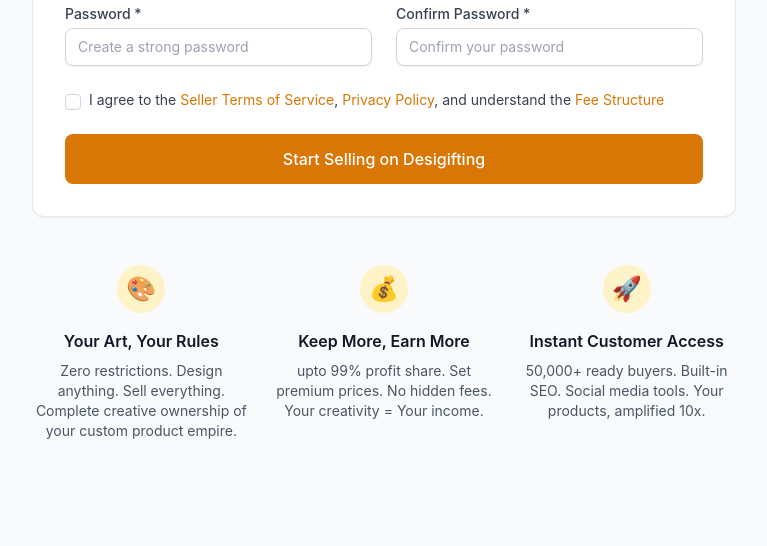
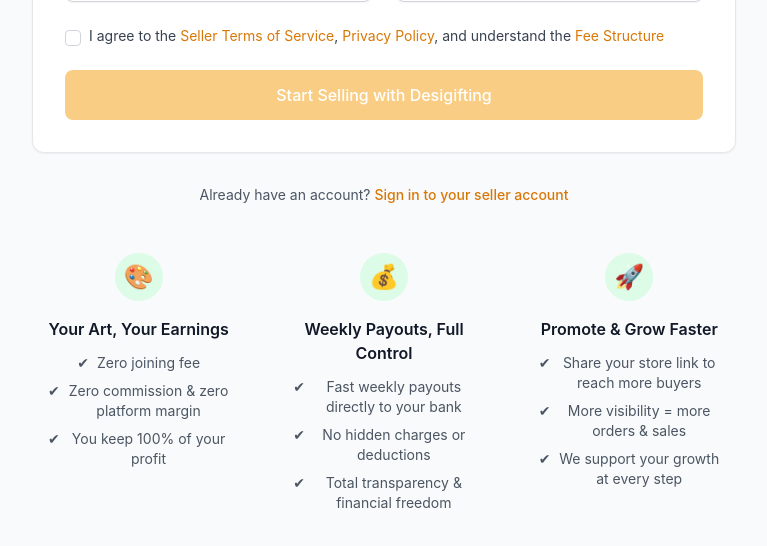
Before and after one commit to shivjiansh/desigiftingstore, a Next.js app: page /seller/auth/register in a window 1280 px wide. Shown: the part 1006-1552 px from the top of the page, without its empty margins (256-1023 px from the left). Before the commit the page ends 1495 px from the top, so only its background shows below. Built offline with nearby package versions, Linux system fonts and the light colour scheme; no server answers.

Commit message:
optimised cloudinary_req registersellerhrtk

```diff
--- a/src/components/ProductCard.js
+++ b/src/components/ProductCard.js
@@ -5,9 +5,12 @@
   CheckCircleIcon,
   ExclamationTriangleIcon,
 } from "@heroicons/react/24/solid";
+import cloudinaryLoader from "../lib/cloudinaryLoader";
 
 export default function ProductCard({ product, className = "" }) {
   const router = useRouter();
+  const cardRef = useRef(null);
+  const [inView, setInView] = useState(false);
   const [idx, setIdx] = useState(0);
   const sliderRef = useRef(null);
   const touchStartX = useRef(null);
@@ -74,24 +77,59 @@
       : null;
 
   // ---------------------------------------
-  // AUTO PLAY SLIDER (ONLY IF MULTIPLE IMAGES)
+  // INTERSECTION OBSERVER (Visibility Detection)
   // ---------------------------------------
   useEffect(() => {
-    if (images.length <= 1) return;
+    const el = cardRef.current;
+    if (!el) return;
 
+    const io = new IntersectionObserver(
+      ([entry]) => {
+        // Card is considered "in view" if at least 50% is visible
+        setInView(entry.isIntersecting && entry.intersectionRatio >= 0.5);
+      },
+      { root: null, rootMargin: "0px", threshold: [0, 0.5, 1] }
+    );
+
+    io.observe(el);
+    return () => io.disconnect();
+  }, []);
+
+  // ---------------------------------------
+  // AUTO PLAY SLIDER (Only when in view & multiple images)
+  // ---------------------------------------
+  useEffect(() => {
+    // Stop autoplay if card is off-screen or only one image
+    if (!inView || images.length <= 1) {
+      if (autoPlayRef.current) {
+        clearInterval(autoPlayRef.current);
+        autoPlayRef.current = null;
+      }
+      return;
+    }
+
+    // Start autoplay when card is visible
     autoPlayRef.current = setInterval(() => {
       setIdx((prev) => (prev + 1) % images.length);
     }, 3000);
 
-    return () => clearInterval(autoPlayRef.current);
-  }, [images.length]);
+    return () => {
+      if (autoPlayRef.current) {
+        clearInterval(autoPlayRef.current);
+        autoPlayRef.current = null;
+      }
+    };
+  }, [inView, images.length]);
 
   // ---------------------------------------
   // SWIPE HANDLING
   // ---------------------------------------
   const onTouchStart = (e) => {
     touchStartX.current = e.touches[0].clientX;
+    if (autoPlayRef.current) {
       clearInterval(autoPlayRef.current);
+      autoPlayRef.current = null;
+    }
   };
 
   const onTouchEnd = (e) => {
@@ -109,7 +147,8 @@
 
     touchStartX.current = null;
 
-    if (images.length > 1) {
+    // Resume autoplay only if card is still in view and has multiple images
+    if (inView && images.length > 1 && !autoPlayRef.current) {
       autoPlayRef.current = setInterval(() => {
         setIdx((prev) => (prev + 1) % images.length);
       }, 3000);
@@ -123,6 +162,7 @@
   // ---------------------------------------
   return (
     <div
+      ref={cardRef}
       className={`flex flex-col bg-white rounded-xl shadow-md hover:shadow-lg transition shadow-sm overflow-hidden ${className}`}
     >
       {/* IMAGE SLIDER */}
@@ -133,14 +173,18 @@
         onTouchStart={onTouchStart}
         onTouchEnd={onTouchEnd}
       >
+        {/* Only render Image when card is in view */}
+        {inView && (
           <Image
+            loader={cloudinaryLoader}
             src={images[idx].url}
             alt={product.name}
             fill
-          loading="lazy" // default for non-priority
+            loading="lazy"
             decoding="async"
             sizes="(max-width:640px) 50vw, (max-width:1024px) 33vw, (max-width:1280px) 25vw, 20vw"
           />
+        )}
 
         {/* DOTS */}
         {images.length > 1 && (
--- /dev/null
+++ b/src/lib/cloudinaryLoader.js
@@ -0,0 +1,22 @@
+// lib/cloudinaryLoader.js
+function cloudinaryLoader({ src, width, quality }) {
+  if (!src) throw new Error("cloudinaryLoader: missing src");
+
+  // Allow either a full Cloudinary URL or a public ID with version (v123/...)
+  // 1) Strip host+delivery prefix if a full URL was passed
+  let publicId = src
+    .replace(/^https?:\/\/res\.cloudinary\.com\/[^/]+\/image\/upload\/?/, "")
+    .replace(/^\/+/, ""); // remove leading slash
+
+  // Optional: ensure you’re passing a versioned public ID (helps immutable caching)
+  // e.g., 'v1757511389/desigifting/products/uwjutl13bt4aczaw5f20.jpg'
+
+  const q = typeof quality === "number" ? quality : "auto";
+
+  // Build the Cloudinary delivery URL with transforms
+  return `https://res.cloudinary.com/dxs7yunib/image/upload/f_auto,q_${q},dpr_auto,c_fill,g_auto,w_${width}/${encodeURI(
+    publicId
+  )}`;
+}
+
+module.exports = cloudinaryLoader;
--- a/src/pages/seller/auth/register.js
+++ b/src/pages/seller/auth/register.js
@@ -73,6 +73,8 @@
       setErrors((prev) => ({ ...prev, [field]: null }));
     }
   };
+  const canSubmit = formData.agreeToTerms && !isLoading;
+
 
   const validateFormData = () => {
     const newErrors = {};
@@ -409,22 +411,12 @@
             </div>
 
             <h2 className="text-3xl font-bold text-gray-900 mb-4">
-              Your Art. Your Business. Your Success.
+              Sell More. Keep 100%.
             </h2>
             <p className="text-lg text-gray-600 max-w-2xl mx-auto">
-              Transform your creative talents into a thriving income stream with
-              India's fastest-growing personalized gifts marketplace.
-            </p>
-          </div>
-          <div className="mt-8 text-center mb-4">
-            <p className="text-sm text-gray-600">
-              Already have an account?{" "}
-              <Link
-                href="/seller/auth/login"
-                className="text-accent-600 hover:text-accent-700 font-medium"
-              >
-                Sign in to your seller account
-              </Link>
+
+              <span className="text-red-600 font-bold">Zero Commission</span>{" "}-
+              Limited Time Offer!!!
             </p>
           </div>
 
@@ -841,8 +833,8 @@
 
               <button
                 type="submit"
-                disabled={isLoading}
-                className="btn bg-accent-600 hover:bg-accent-700 text-white w-full btn-lg disabled:opacity-50 disabled:cursor-not-allowed"
+                disabled={!canSubmit}
+                className="btn bg-accent-500 hover:bg-accent-700 text-white w-full btn-lg disabled:opacity-50 disabled:cursor-not-allowed"
               >
                 {isLoading ? (
                   <div className="flex items-center justify-center space-x-2">
@@ -850,51 +842,108 @@
                     <span>Creating seller account...</span>
                   </div>
                 ) : (
-                  "Start Selling on Desigifting"
+                  "Start Selling with Desigifting"
                 )}
               </button>
             </form>
           </div>
 
+          <div className="mt-8 text-center mb-4">
+            <p className="text-sm text-gray-600">
+              Already have an account?{" "}
+              <Link
+                href="/seller/auth/login"
+                className="text-accent-600 hover:text-accent-700 font-medium"
+              >
+                Sign in to your seller account
+              </Link>
+            </p>
+          </div>
+
           {/* Benefits Section */}
-          <div className="mt-12 grid grid-cols-1 md:grid-cols-3 gap-6">
-            <div className="text-center">
-              <div className="w-12 h-12 bg-accent-100 text-accent-600 rounded-full flex items-center justify-center mx-auto mb-4">
+          <div className="mt-12 grid grid-cols-1 md:grid-cols-3 gap-8">
+            {/* Column 1 */}
+            <div className="text-center px-4">
+              <div className="w-12 h-12 bg-green-100 text-green-600 rounded-full flex items-center justify-center mx-auto mb-4">
                 <span className="text-2xl">🎨</span>
               </div>
-              <h3 className="font-semibold text-gray-900 mb-2">
-                Your Art, Your Rules
+
+              <h3 className="font-semibold text-gray-900 mb-3">
+                Your Art, Your Earnings
               </h3>
-              <p className="text-sm text-gray-600">
-                Zero restrictions. Design anything. Sell everything. Complete
-                creative ownership of your custom product empire.
-              </p>
+
+              <ul className="text-sm text-gray-600 space-y-2">
+                <li className="flex items-start justify-center gap-2">
+                  <span>✔</span>
+                  <span>Zero joining fee</span>
+                </li>
+
+                <li className="flex items-start justify-center gap-2">
+                  <span>✔</span>
+                  <span>Zero commission & zero platform margin</span>
+                </li>
+
+                <li className="flex items-start justify-center gap-2">
+                  <span>✔</span>
+                  <span>You keep 100% of your profit</span>
+                </li>
+              </ul>
             </div>
 
-            <div className="text-center">
-              <div className="w-12 h-12 bg-accent-100 text-accent-600 rounded-full flex items-center justify-center mx-auto mb-4">
+            {/* Column 2 */}
+            <div className="text-center px-4">
+              <div className="w-12 h-12 bg-green-100 text-green-600 rounded-full flex items-center justify-center mx-auto mb-4">
                 <span className="text-2xl">💰</span>
               </div>
-              <h3 className="font-semibold text-gray-900 mb-2">
-                Keep More, Earn More
+
+              <h3 className="font-semibold text-gray-900 mb-3">
+                Weekly Payouts, Full Control
               </h3>
-              <p className="text-sm text-gray-600">
-                upto 99% profit share. Set premium prices. No hidden fees. Your
-                creativity = Your income.
-              </p>
+
+              <ul className="text-sm text-gray-600 space-y-2">
+                <li className="flex items-start justify-center gap-2">
+                  <span>✔</span>
+                  <span>Fast weekly payouts directly to your bank</span>
+                </li>
+
+                <li className="flex items-start justify-center gap-2">
+                  <span>✔</span>
+                  <span>No hidden charges or deductions</span>
+                </li>
+
+                <li className="flex items-start justify-center gap-2">
+                  <span>✔</span>
+                  <span>Total transparency & financial freedom</span>
+                </li>
+              </ul>
             </div>
 
-            <div className="text-center">
-              <div className="w-12 h-12 bg-accent-100 text-accent-600 rounded-full flex items-center justify-center mx-auto mb-4">
+            {/* Column 3 */}
+            <div className="text-center px-4">
+              <div className="w-12 h-12 bg-green-100 text-green-600 rounded-full flex items-center justify-center mx-auto mb-4">
                 <span className="text-2xl">🚀</span>
               </div>
-              <h3 className="font-semibold text-gray-900 mb-2">
-                Instant Customer Access
+
+              <h3 className="font-semibold text-gray-900 mb-3">
+                Promote & Grow Faster
               </h3>
-              <p className="text-sm text-gray-600">
-                50,000+ ready buyers. Built-in SEO. Social media tools. Your
-                products, amplified 10x.
-              </p>
+
+              <ul className="text-sm text-gray-600 space-y-2">
+                <li className="flex items-start justify-center gap-2">
+                  <span>✔</span>
+                  <span>Share your store link to reach more buyers</span>
+                </li>
+
+                <li className="flex items-start justify-center gap-2">
+                  <span>✔</span>
+                  <span>More visibility = more orders & sales</span>
+                </li>
+
+                <li className="flex items-start justify-center gap-2">
+                  <span>✔</span>
+                  <span>We support your growth at every step</span>
+                </li>
+              </ul>
             </div>
           </div>
         </div>
```
Lines whose indentation alone changed are shown as unchanged.
